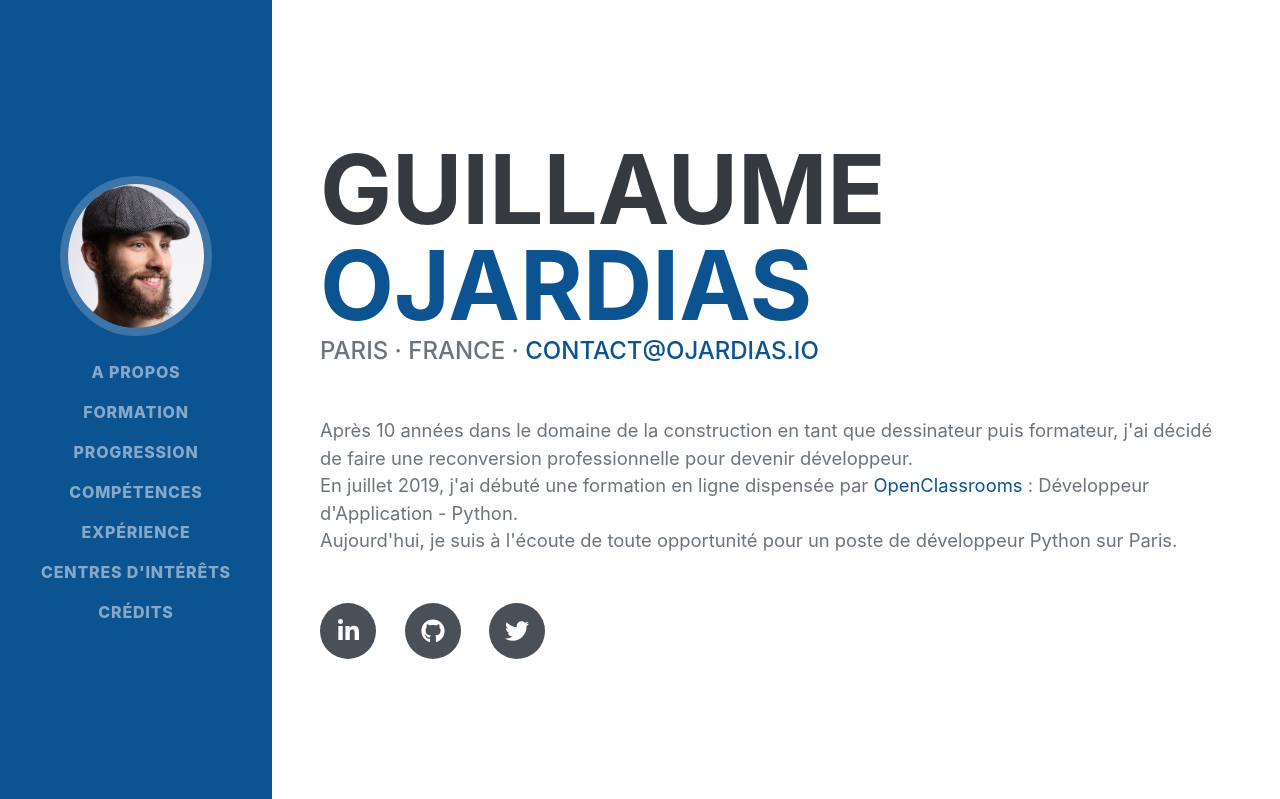
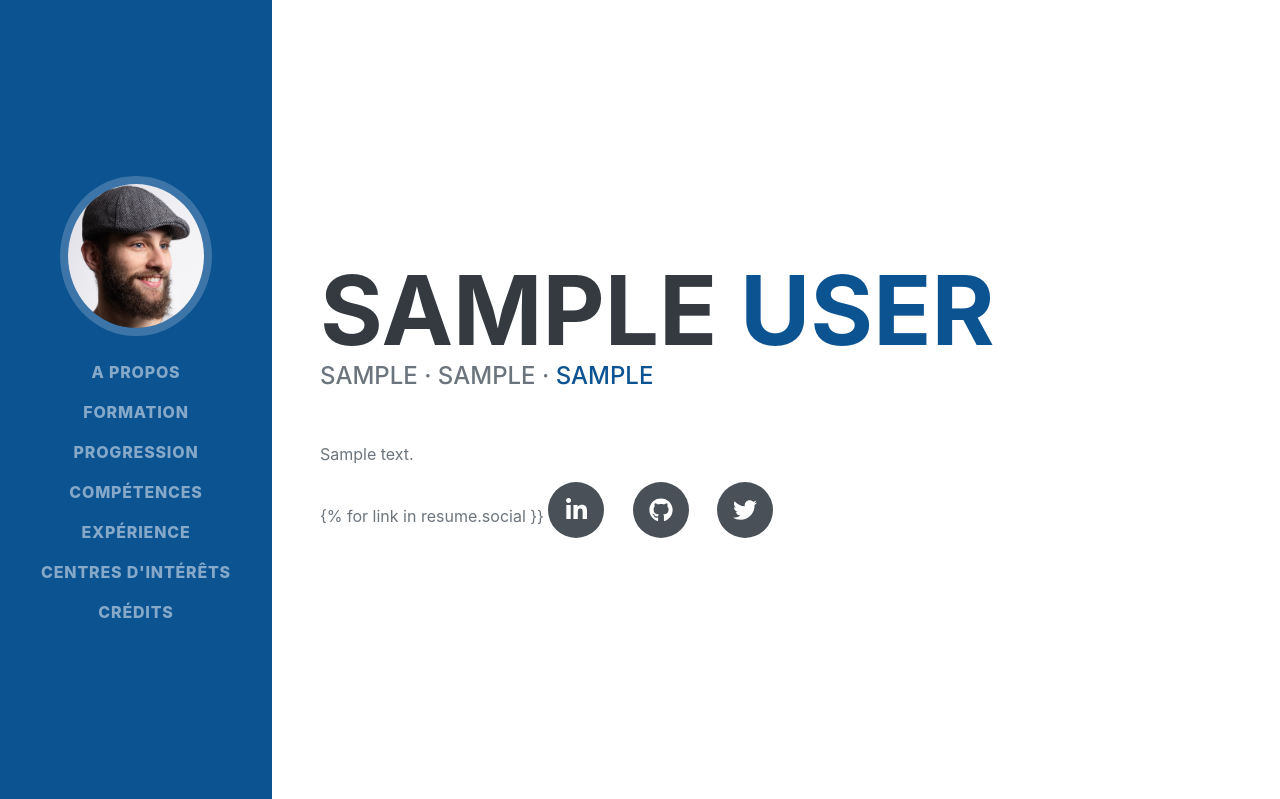
Before and after one commit to GuillaumeOj/Resume, a Django app: page / in a window 1280 px wide. Shown: the top 799 px of the page. Run offline with Django 3.2, Linux system fonts and the light colour scheme; tables that the repository leaves empty hold one stand-in row (values such as "Sample post"); some libraries are stand-ins or nearby versions; some web fonts are replaced.

Commit message:
Change the section about

```diff
--- a/resume/templates/resume/index/_about.html
+++ b/resume/templates/resume/index/_about.html
@@ -1,22 +1,16 @@
 <!-- About-->
 <section class="resume-section" id="about">
 	<div class="resume-section-content">
-		<h1 class="mb-0">Guillaume <span class="text-primary">Ojardias</span></h1>
+		<h1 class="mb-0">{{ resume.first_name }} <span class="text-primary">{{ resume.last_name }}</span></h1>
 		<div class="subheading mb-5">
-			Paris · France · <a href="mailto:contact@ojardias.io">contact@ojardias.io</a>
+			{{ resume.place }} · {{ resume.country }} · <a
+				href="mailto:{{ resume.contact }} ">{{ resume.contact }}</a>
 		</div>
-		<p class="lead mb-5">
-			Après 10 années dans le domaine de la construction en tant que dessinateur puis
-			formateur, j'ai décidé de faire une reconversion professionnelle pour devenir
-			développeur.<br>
-			En juillet 2019, j'ai débuté une formation en ligne dispensée par <a
-				href="https://openclassrooms.com/" target="_blank" rel="noreferrer">OpenClassrooms</a> :
-			Développeur d'Application -
-			Python.<br>
-			Aujourd'hui, je suis à l'écoute de toute opportunité pour un poste de
-			développeur Python sur Paris.
+		<p class="lead mb-5 text-justify">
+			{{ resume.description|safe|linebreaks }}
 		</p>
 		<div class="social-icons">
+			{% for link in resume.social }}
 			<a class="social-icon" href="https://www.linkedin.com/in/guillaume-ojardias-91a46643/"
 				target="_blank" rel="noreferrer">
 				<i class="fab fa-linkedin-in"></i>
--- a/resume/views.py
+++ b/resume/views.py
@@ -1,6 +1,10 @@
 from django.shortcuts import render
 
+from resume.models import About
 
-# Create your views here.
+
 def index(request):
-    return render(request, "resume/index.html")
+    resume = About.objects.all().first()
+    context = {"resume": resume}
+
+    return render(request, "resume/index.html", context=context)
```
